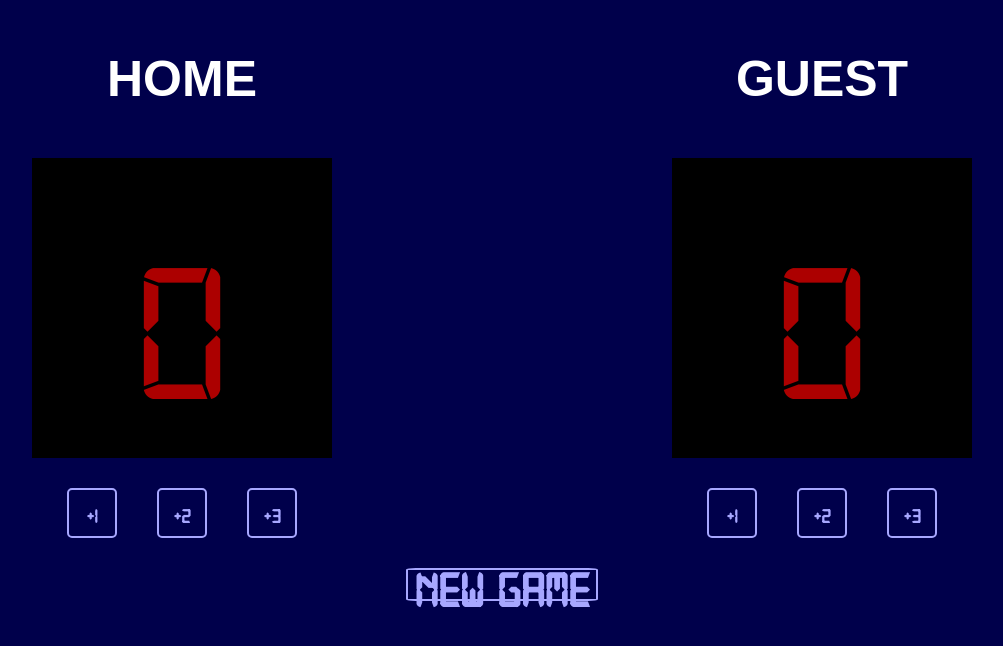
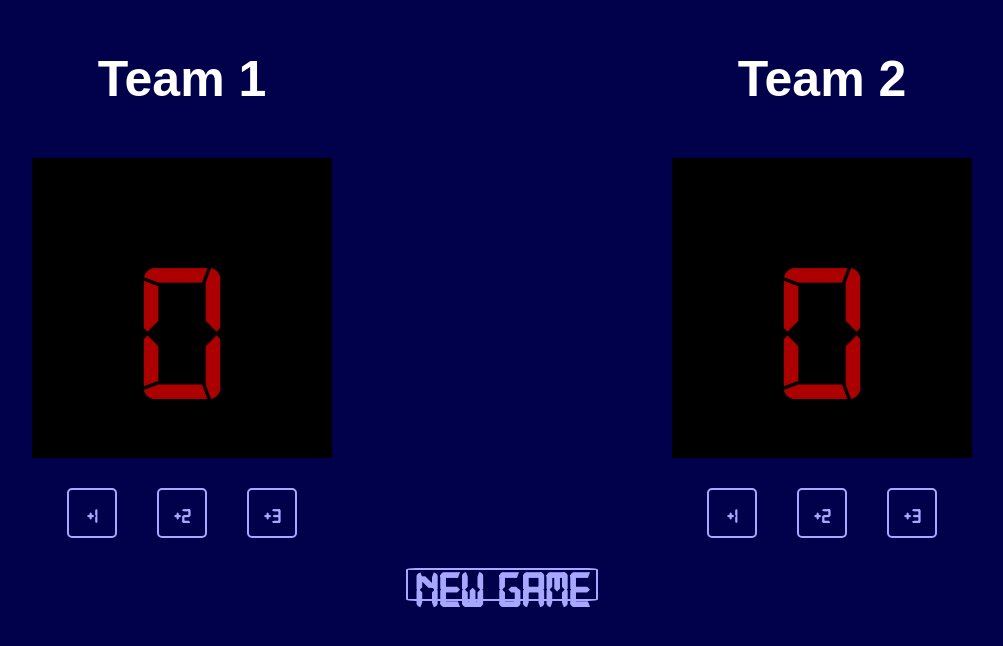
Before and after one commit to HarshYadav2004/Projects, a website built with Vite: page 02. Solo Project - Basketball Scoreboard/index.html in a window 1280 px wide. Shown: the whole page, without its empty margins (138-1141 px from the left). Built offline with nearby package versions, Linux system fonts and the light colour scheme.

Commit message:
give the title

```diff
--- a/02. Solo Project - Basketball Scoreboard/index.html
+++ b/02. Solo Project - Basketball Scoreboard/index.html
@@ -5,7 +5,7 @@
     <body>
         <div class="container">
             <div>
-                <h3 class="player">HOME</h3>
+                <h3 class="player">Team 1</h3>
                 <div class="score">
                     <p id="player-first">0</p>
                 </div>
@@ -16,7 +16,7 @@
                 </div>
             </div>
             <div>
-                <h3 class="player">GUEST</h3>
+                <h3 class="player">Team 2</h3>
                 <div class="score">
                     <p id="player-second">0</p>
                 </div>
```
